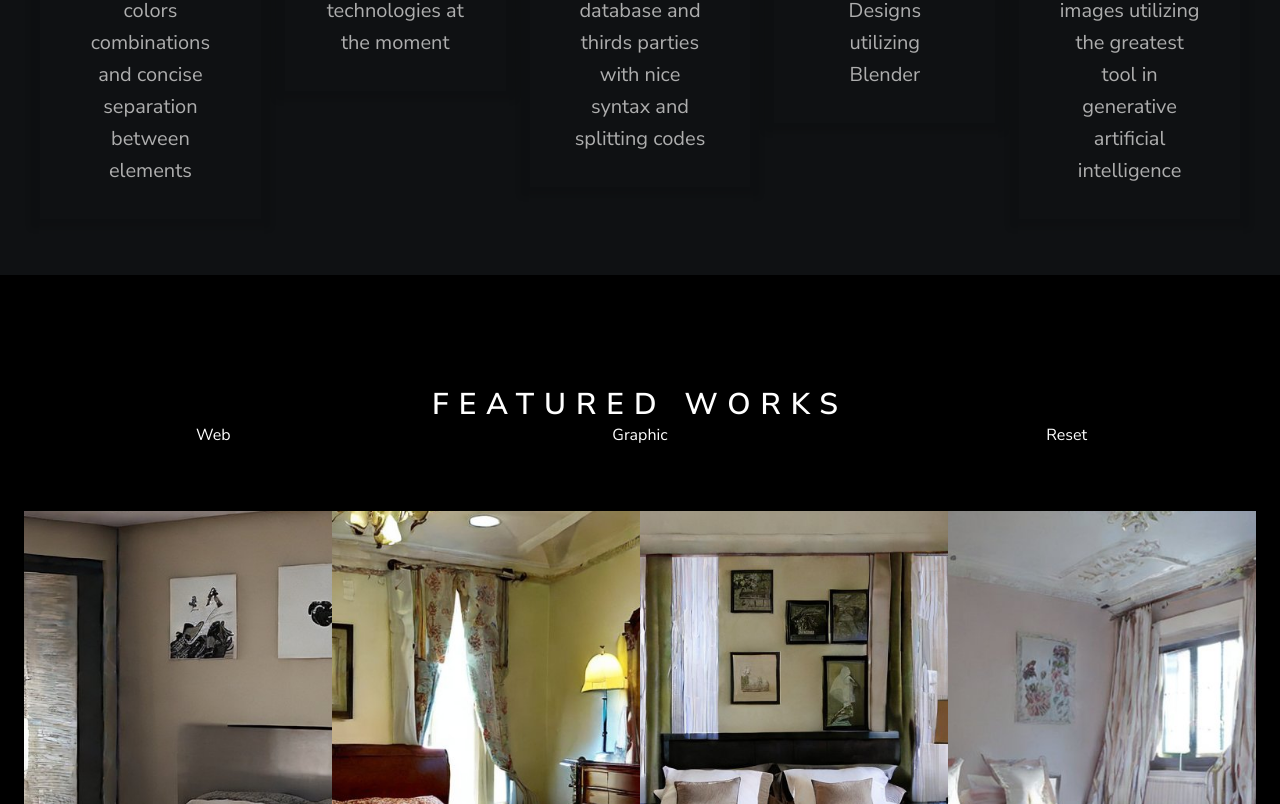
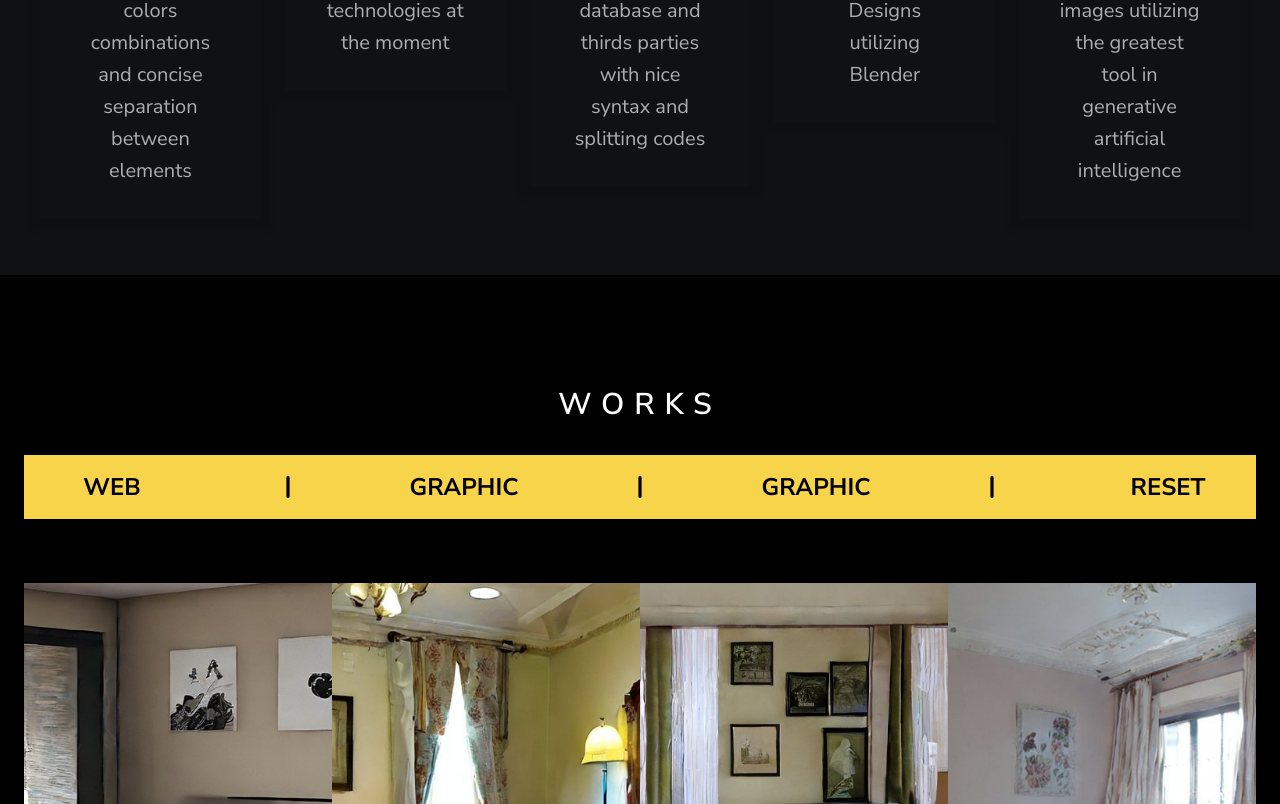
Before and after one commit to filippebr/personal-portfolio, a Next.js app: page / in a window 1280 px wide. Shown: the part 1996-2800 px from the top of the page. Built offline with nearby package versions, Linux system fonts and the light colour scheme.

Commit message:
buttons gallery data

```diff
--- a/src/components/Banner.tsx
+++ b/src/components/Banner.tsx
@@ -42,7 +42,7 @@ function Banner() {
           className="w-full px-16 py-6 flex justify-between fixed top-0 z-40 bg-black bg-opacity-25"
         >
           <h1 className="font-bodyFont text-4xl text-white font-extrabold border-2 w-12 text-center">
-            S
+            F
           </h1>
           <div
             onClick={() => setMenu(true)}
--- a/src/components/ImageGallery.tsx
+++ b/src/components/ImageGallery.tsx
@@ -3,6 +3,7 @@
 import Image from 'next/image'
 import { GalleryData, ImageType } from 'public/data/GalleryData'
 import { useState } from 'react'
+import { HiMinus } from 'react-icons/hi'
 
 const ImageGallery: React.FC = () => {
   const [images, setImages] = useState<ImageType[]>(GalleryData);
@@ -17,12 +18,16 @@ const ImageGallery: React.FC = () => {
   return (
     <section id="portfolio" className="w-full h-full bg-black text-white py-28">
       <h1 className="text-3xl uppercase tracking-[10px] font-semibold text-center">
-        Featured Works
+        Works
       </h1>
-      <div className="grid grid-cols-3 justify-center items-center">
-        <button onClick={() => filterImagesByType('web')}>Web</button>
-        <button onClick={() => filterImagesByType('graphic')}>Graphic</button>
-        <button onClick={() => setFilteredImages(images)}>Reset</button>
+      <div className="flex items-center text-base md:text-xl font-bold bg-yellow mt-8 mx-6">
+        <button className="justify-center py-4 text-2xl w-full font-bold bg-yellow text-black uppercase" onClick={() => filterImagesByType('web')}>Web</button>
+        <HiMinus className="text-2xl w-full h-8 rotate-90 text-black" />
+        <button className="justify-center py-4 text-2xl w-full font-bold bg-yellow text-black uppercase" onClick={() => filterImagesByType('graphic')}>Graphic</button>
+        <HiMinus className="text-2xl w-full h-8 rotate-90 text-black" />
+        <button className="justify-center py-4 text-2xl w-full font-bold bg-yellow text-black uppercase" onClick={() => filterImagesByType('graphic')}>Graphic</button>
+        <HiMinus className="text-2xl w-full h-8 rotate-90 text-black" />
+        <button className="justify-center py-4 text-2xl w-full font-bold bg-yellow text-black uppercase" onClick={() => setFilteredImages(images)}>Reset</button>
       </div>
       <div className="w-full grid grid-cols-1 md:grid-cols-2 lg:grid-cols-4 gap-4 lg:gap-0 h-[1000px] md:h-[480px] mt-16 px-6">
         {filteredImages.map((image) => (
```
